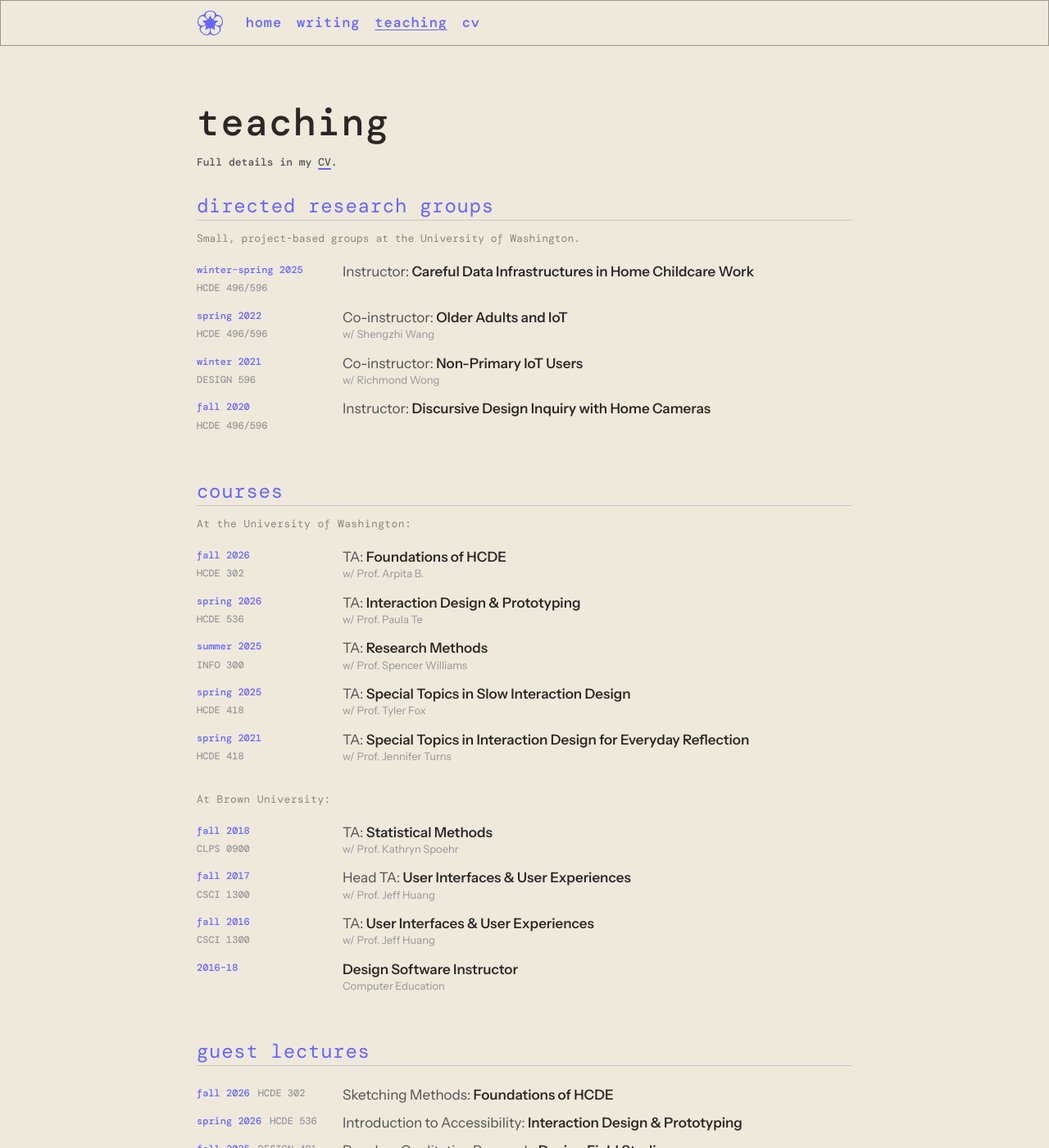
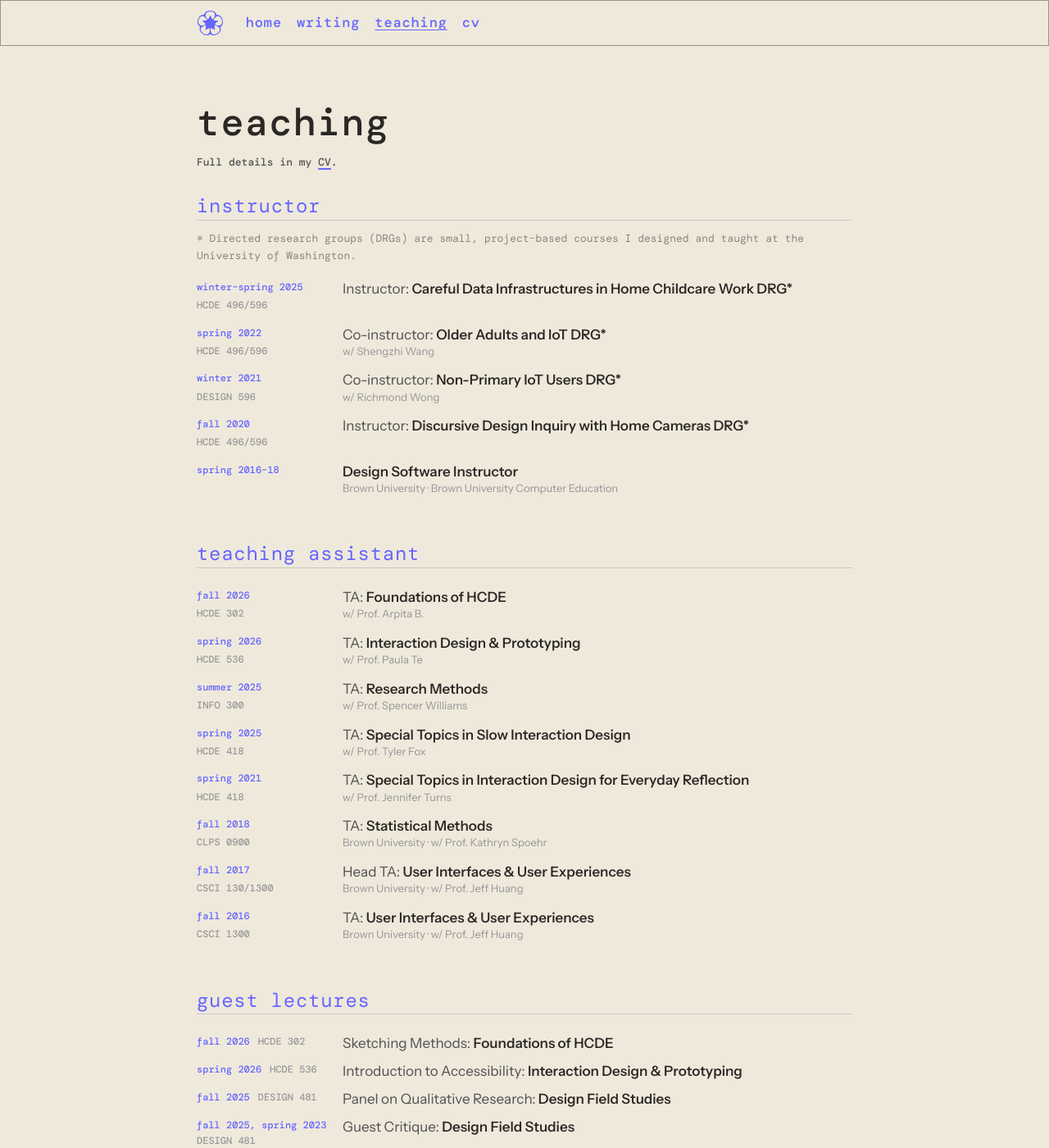
Before and after one commit to neillytan/neillytan.github.io, a Jekyll site: the page built from teaching.html, in a window 1280 px wide and 1400 px high. Shown: the whole window at 82% size. Built offline with Jekyll 4.4.1, drawn with Linux system fonts in a browser that asks for light colours; some web fonts are replaced.

Commit message:
Teaching: group by instructor / teaching assistant; DRG footnote; Brown tags
Co-Authored-By: Claude Opus 5.5 <noreply@anthropic.com>

```diff
--- a/_data/teaching.yml
+++ b/_data/teaching.yml
@@ -7,31 +7,33 @@
 #   code  — course number, shown in gray under the term
 #   meta  — optional small gray line under the title (e.g. instructor · university)
 
-- section: Directed Research Groups
-  note: Small, project-based groups at the University of Washington.
+- section: Instructor
+  note: "* Directed research groups (DRGs) are small, project-based courses I designed and taught at the University of Washington."
   items:
     - term: winter–spring 2025
       role: Instructor
-      title: Careful Data Infrastructures in Home Childcare Work
+      title: Careful Data Infrastructures in Home Childcare Work DRG*
       code: HCDE 496/596
     - term: spring 2022
       role: Co-instructor
-      title: Older Adults and IoT
+      title: Older Adults and IoT DRG*
       code: HCDE 496/596
       meta: w/ Shengzhi Wang
     - term: winter 2021
       role: Co-instructor
-      title: Non-Primary IoT Users
+      title: Non-Primary IoT Users DRG*
       code: DESIGN 596
       meta: w/ Richmond Wong
     - term: fall 2020
       role: Instructor
-      title: Discursive Design Inquiry with Home Cameras
+      title: Discursive Design Inquiry with Home Cameras DRG*
       code: HCDE 496/596
+    - term: spring 2016–18
+      role: Design Software Instructor
+      meta: Brown University · Brown University Computer Education
 
-- section: Courses
+- section: Teaching Assistant
   items:
-    - subhead: "At the University of Washington:"
     - term: fall 2026
       role: TA
       title: Foundations of HCDE
@@ -57,25 +59,21 @@
       title: Special Topics in Interaction Design for Everyday Reflection
       code: HCDE 418
       meta: w/ Prof. Jennifer Turns
-    - subhead: "At Brown University:"
     - term: fall 2018
       role: TA
       title: Statistical Methods
       code: CLPS 0900
-      meta: w/ Prof. Kathryn Spoehr
+      meta: Brown University · w/ Prof. Kathryn Spoehr
     - term: fall 2017
       role: Head TA
       title: User Interfaces & User Experiences
-      code: CSCI 1300
-      meta: w/ Prof. Jeff Huang
+      code: CSCI 130/1300
+      meta: Brown University · w/ Prof. Jeff Huang
     - term: fall 2016
       role: TA
       title: User Interfaces & User Experiences
       code: CSCI 1300
-      meta: w/ Prof. Jeff Huang
-    - term: 2016–18
-      role: Design Software Instructor
-      meta: Computer Education
+      meta: Brown University · w/ Prof. Jeff Huang
 
 - section: Guest Lectures
   compact: true
```
